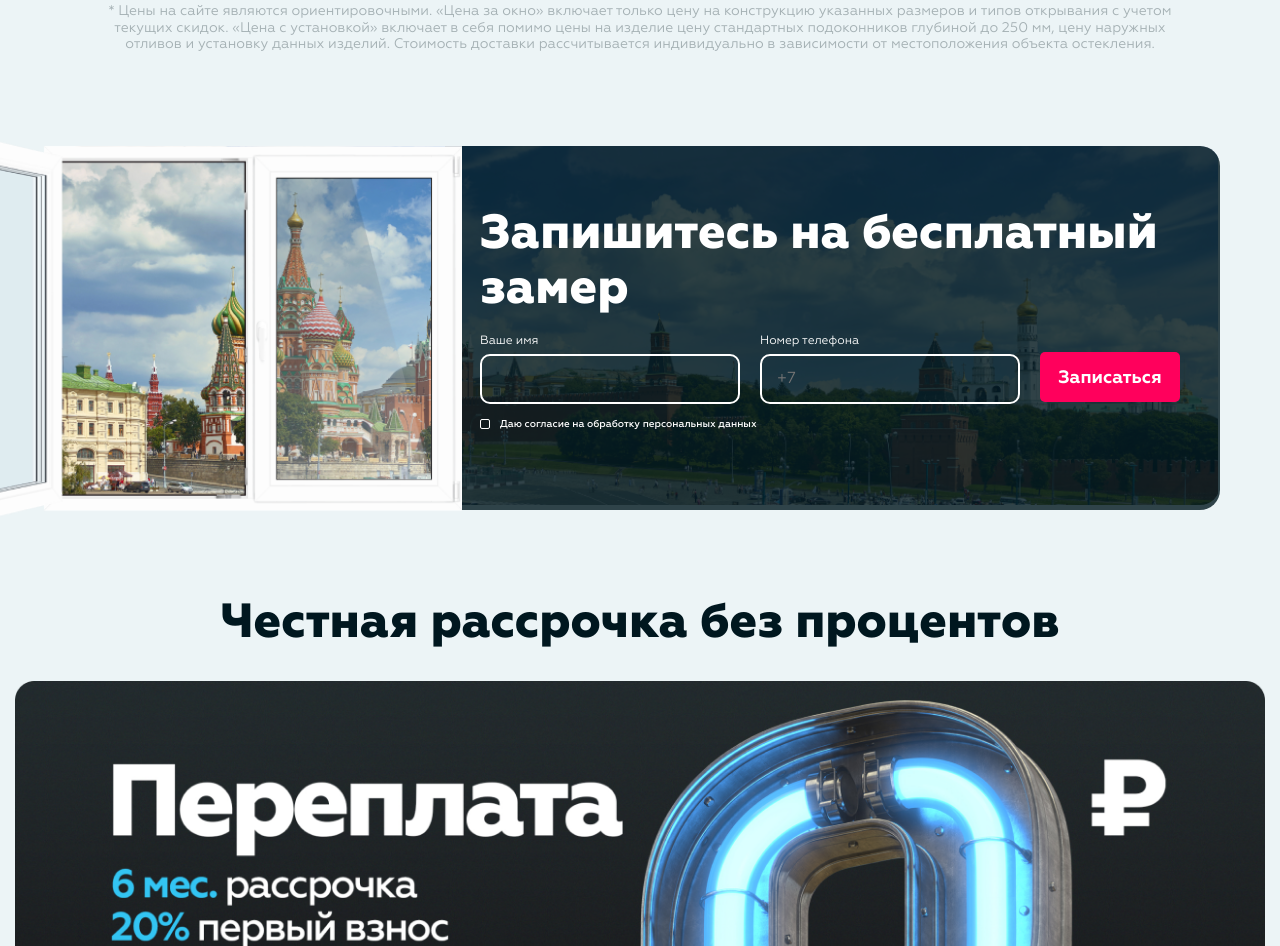
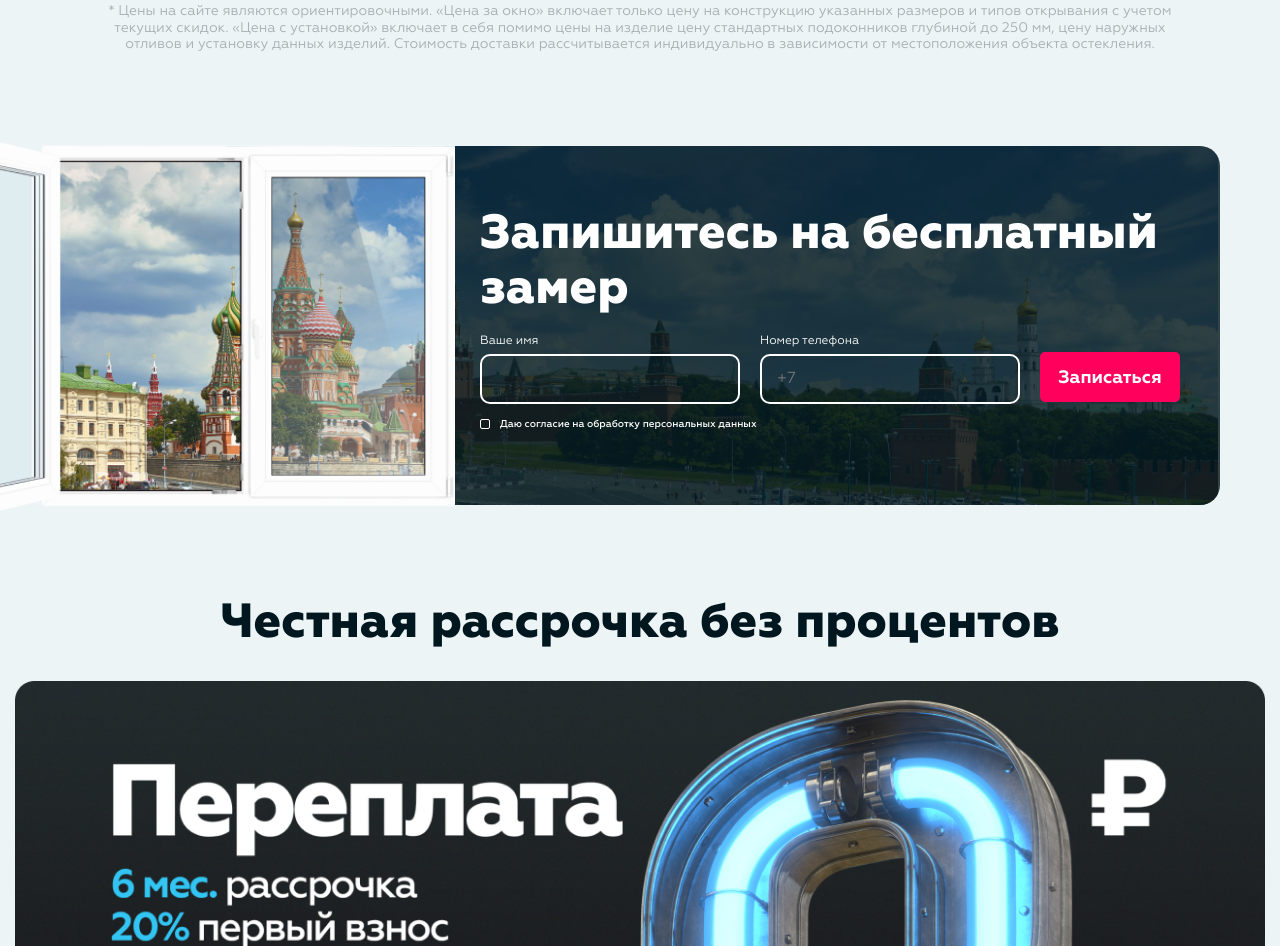
Before and after one commit to Flargoin/PO_pages, a plain HTML site: page index.html in a window 1280 px wide. Shown: the part 1506-2452 px from the top of the page. Drawn offline with Linux system fonts and the light colour scheme.

Commit message:
Исправил форму высоту формы

```diff
--- a/css/main.css
+++ b/css/main.css
@@ -1127,7 +1127,7 @@ a {
   z-index: var(--ui-index-3);
 }
 .record__img img {
-  height: 417px;
+  height: 412px;
 }
 .record__content {
   position: relative;
@@ -1145,7 +1145,7 @@ a {
   display: block;
   border-radius: 0 20px 20px 0;
   width: 100%;
-  height: calc(100% + 5px);
+  height: 100%;
   z-index: -1;
   background-color: rgba(0, 23, 31, 0.8);
 }
```
